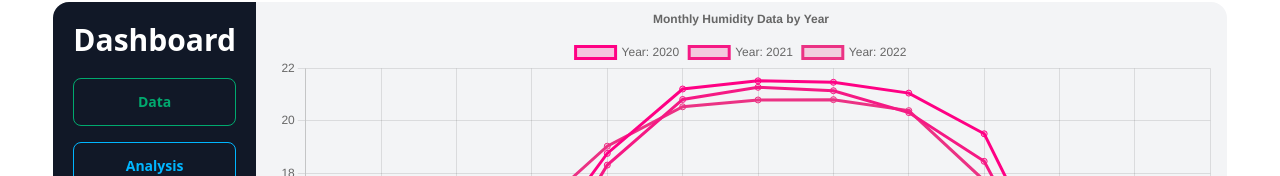
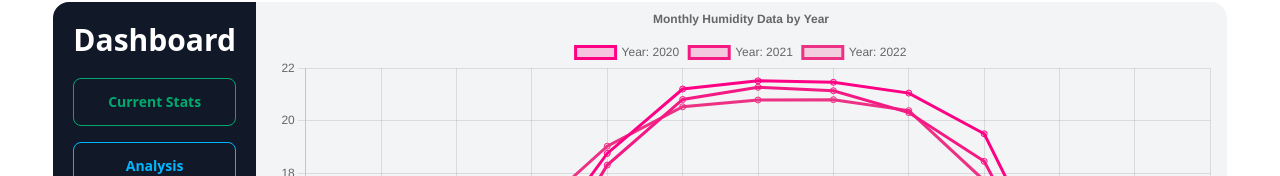
Before and after one commit to motiullahsajit/crops-armor, a React (Vite) app in the folder crops-armor-client/: page /past_stat in a window 1280 px wide. Shown: the part 114-290 px from the top of the page. Built offline with nearby package versions, Linux system fonts and the light colour scheme; no server answers; sample sign-in values are in the browser's storage.

Commit message:
Some fix

```diff
--- a/crops-armor-client/src/components/Analysis.jsx
+++ b/crops-armor-client/src/components/Analysis.jsx
@@ -160,7 +160,7 @@ const Analysis = () => {
                 <div className="w-full md:w-2/6 lg:w-1/5 bg-gray-900 text-white p-5 md:rounded-l-2xl lg:rounded-l-2xl text-center">
                     <h2 className="text-3xl font-bold mb-5 text-center">Dashboard</h2>
                     <div className="">
-                        <Link to="/"><button className="btn btn-outline btn-success w-full mb-4">Data</button></Link>
+                        <Link to="/"><button className="btn btn-outline btn-success w-full mb-4">Current Stats</button></Link>
                         <Link to="/analysis"><button className="btn btn-outline btn-info w-full mb-4">Analysis</button></Link>
                         <Link to="/past_stat"><button className="btn btn-outline btn-accent w-full">Past Stats</button></Link>
                     </div>
--- a/crops-armor-client/src/components/PastStat.jsx
+++ b/crops-armor-client/src/components/PastStat.jsx
@@ -281,7 +281,7 @@ const PastStat = () => {
             <div className="w-full md:w-2/6 lg:w-1/5 bg-gray-900 text-white p-5 md:rounded-l-2xl lg:rounded-l-2xl text-center">
                 <h2 className="text-3xl font-bold mb-5 text-center">Dashboard</h2>
                 {<div className="">
-                    <Link to="/"><button className="btn btn-outline btn-success w-full mb-4">Data</button></Link>
+                    <Link to="/"><button className="btn btn-outline btn-success w-full mb-4">Current Stats</button></Link>
                     <Link to="/analysis"><button className="btn btn-outline btn-info w-full mb-4">Analysis</button></Link>
                     <Link to="/past_stat"><button className="btn btn-outline btn-accent w-full mb-4">Past Stats</button></Link>
                 </div>}
```
